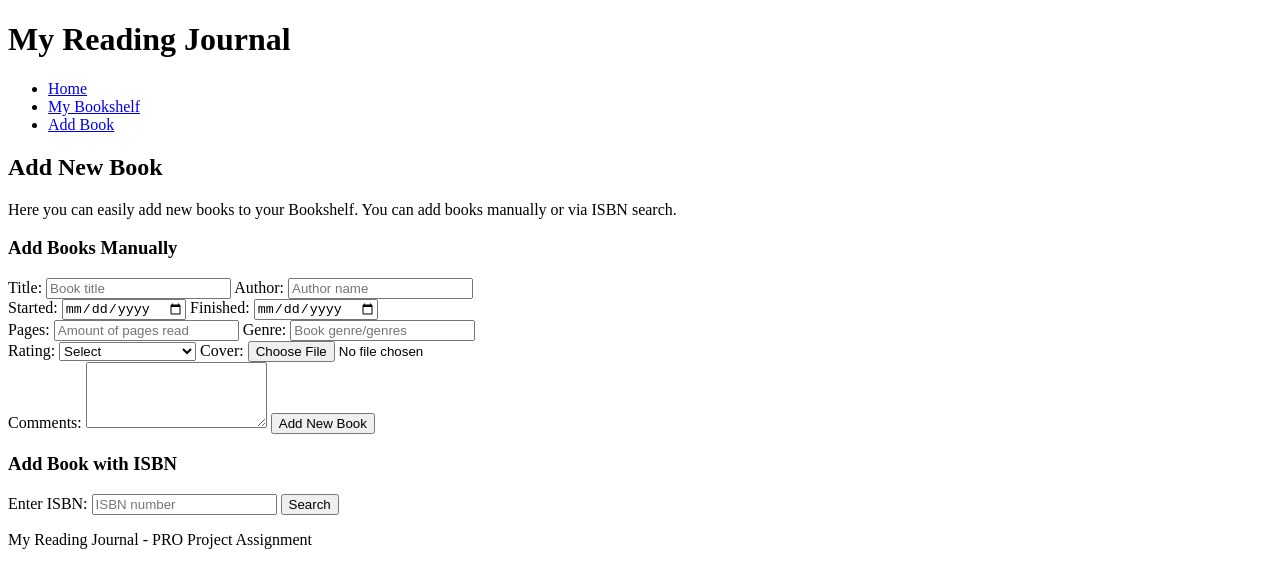
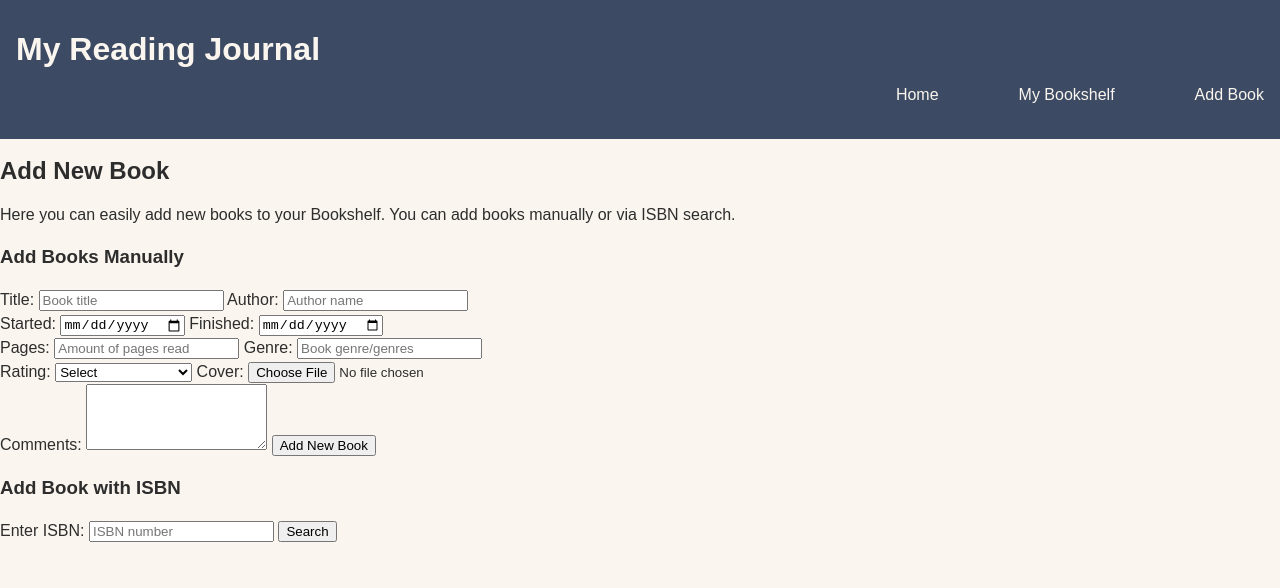
Before and after one commit to lusarlo/PRO, a plain HTML site: page addbook.html in a window 1280 px wide. Drawn offline with Linux system fonts and the light colour scheme; a web font is replaced by a local one.

Commit message:
remove footer in all sections and add style for header and body

```diff
--- a/addbook.html
+++ b/addbook.html
@@ -70,9 +70,6 @@
                 </div>
         </section>
     </main>
-    <footer>
-        <p>My Reading Journal - PRO Project Assignment</p>
-    </footer>
     <script src="isbnapi.js"></script>
 </body>
 </html>
--- a/styles.css
+++ b/styles.css
@@ -0,0 +1,35 @@
+@import url('https://fonts.googleapis.com/css2?family=Nunito:ital,wght@0,200..1000;1,200..1000&family=Quicksand:wght@300..700&family=Sansation:ital,wght@0,300;0,400;0,700;1,300;1,400;1,700&display=swap');
+
+body {
+    font-family: "Sansation", sans-serif;
+    font-size: 16px;
+    line-height: 24px;
+    margin: 0;
+    background: #FAF6EF;
+    color: #2D2D2D;
+}
+/*HEADER*/
+header {
+    background: #3C4A63;
+    color: #FAF6EF;
+    padding: 1rem;
+    text-align: left;
+}
+
+nav ul {
+    list-style: none;
+    display: flex;
+    flex-wrap: wrap;
+    justify-content: end;
+    align-items:center;
+    gap: 5rem;
+}
+
+nav a {
+    color:#FAF6EF;
+    text-decoration: none;
+}
+
+nav a:hover {
+     text-decoration:underline;
+}
```
Also changed, not shown: bookshelf.html (+0 -3 lines), index.html (+0 -3 lines).
